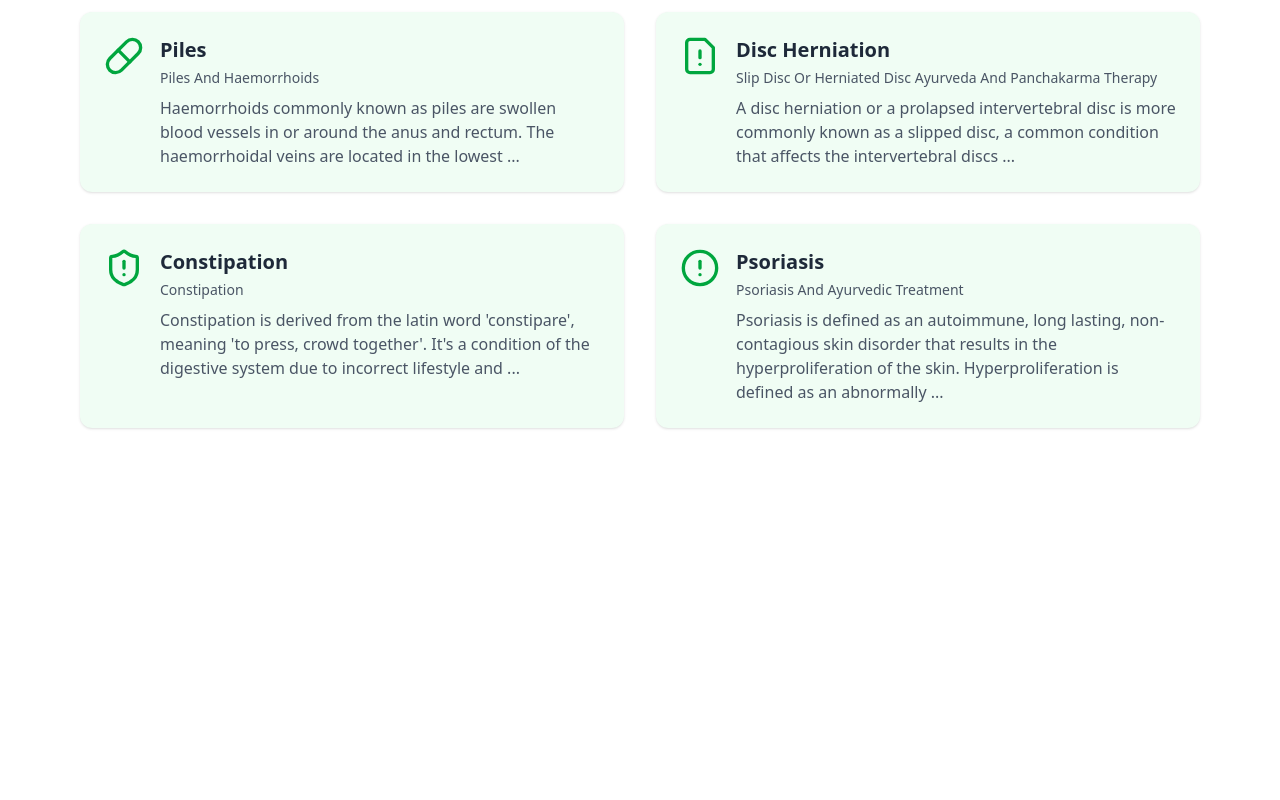
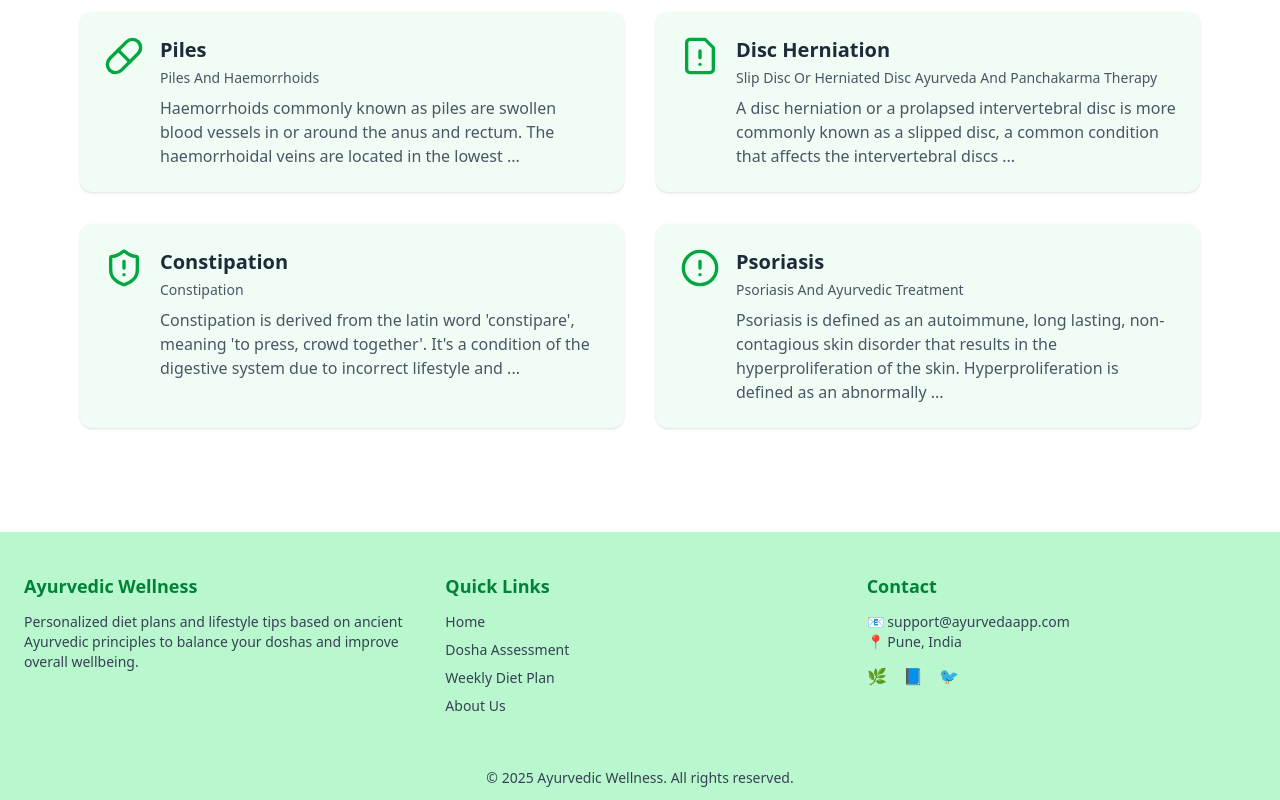
Before and after one commit to Flashl3opard/Ojas.AI, a Next.js app: page / in a window 1280 px wide. Shown: the part 2516-3316 px from the top of the page. Before the commit the page ends 3008 px from the top, so only its background shows below. Built offline with nearby package versions, Linux system fonts and the light colour scheme.

Commit message:
Added Footer

```diff
--- /dev/null
+++ b/app/components/Footer.tsx
@@ -0,0 +1,70 @@
+"use client";
+
+export default function Footer() {
+  return (
+    <footer className="bg-green-200 text-gray-700 mt-10">
+      <div className="max-w-7xl mx-auto px-6 py-10 grid grid-cols-1 md:grid-cols-3 gap-8">
+        {/* About */}
+        <div>
+          <h2 className="text-lg font-bold text-green-700 mb-3">
+            Ayurvedic Wellness
+          </h2>
+          <p className="text-sm">
+            Personalized diet plans and lifestyle tips based on ancient
+            Ayurvedic principles to balance your doshas and improve overall
+            wellbeing.
+          </p>
+        </div>
+
+        {/* Quick Links */}
+        <div>
+          <h2 className="text-lg font-bold text-green-700 mb-3">Quick Links</h2>
+          <ul className="space-y-2 text-sm">
+            <li>
+              <a href="/" className="hover:text-green-600 transition">
+                Home
+              </a>
+            </li>
+            <li>
+              <a href="/assessment" className="hover:text-green-600 transition">
+                Dosha Assessment
+              </a>
+            </li>
+            <li>
+              <a href="/diet" className="hover:text-green-600 transition">
+                Weekly Diet Plan
+              </a>
+            </li>
+            <li>
+              <a href="/about" className="hover:text-green-600 transition">
+                About Us
+              </a>
+            </li>
+          </ul>
+        </div>
+
+        {/* Contact */}
+        <div>
+          <h2 className="text-lg font-bold text-green-700 mb-3">Contact</h2>
+          <p className="text-sm">📧 support@ayurvedaapp.com</p>
+          <p className="text-sm">📍 Pune, India</p>
+          <div className="flex space-x-4 mt-3">
+            <a href="#" className="hover:text-green-600 transition">
+              🌿
+            </a>
+            <a href="#" className="hover:text-green-600 transition">
+              📘
+            </a>
+            <a href="#" className="hover:text-green-600 transition">
+              🐦
+            </a>
+          </div>
+        </div>
+      </div>
+
+      <div className="bg-green-200 text-center py-3 text-sm">
+        © {new Date().getFullYear()} Ayurvedic Wellness. All rights reserved.
+      </div>
+    </footer>
+  );
+}
--- a/app/page.tsx
+++ b/app/page.tsx
@@ -4,6 +4,7 @@ import HowItWorks from "./components/Homepage/HowItWorks";
 import DoshaEducation from "./components/Homepage/DoshaEducation";
 import Features from "./components/Homepage/Features";
 import Conditions from "./components/Homepage/Conditions";
+import Footer from "./components/Footer";
 
 export default function Home() {
   return (
@@ -15,6 +16,7 @@ export default function Home() {
         <DoshaEducation />
         <HowItWorks />
         <Conditions />
+        <Footer />
       </main>
     </>
   );
```
